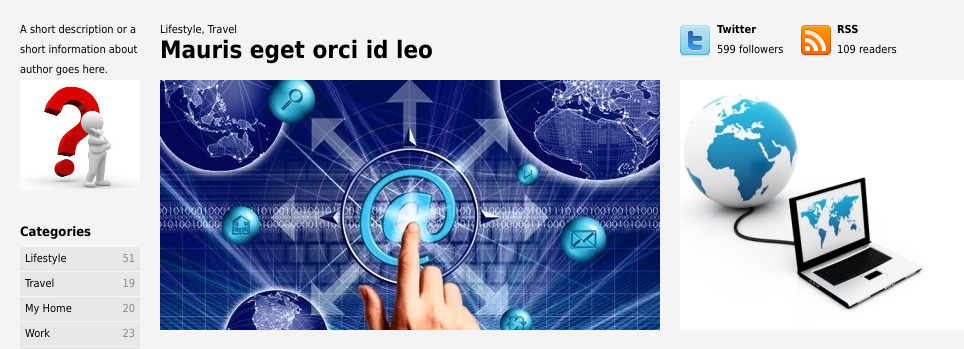
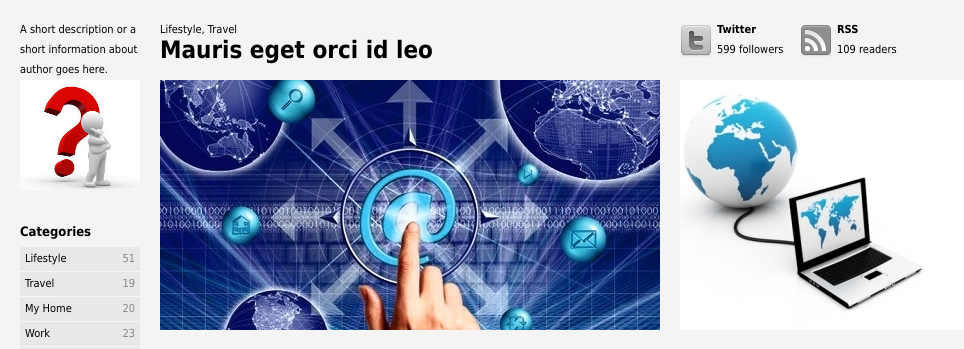
Before and after one commit to LydmilaS/geekhub_frontend, a PHP site: page /homework5/index.html in a window 1280 px wide. Shown: the part 55-404 px from the top of the page, without its empty margins (0-964 px from the left). Run offline with PHP 8.4, Linux system fonts and the light colour scheme.

Commit message:
Add grey icon

```diff
--- a/homework5/index.html
+++ b/homework5/index.html
@@ -95,12 +95,12 @@
 				</div>
 				<div class="right-sidebar">
 					<div class="social_net">
-						<a href="#"><img src="images/tw.png" alt="icon_twitter"></a>
+						<a href="#"><img src="images/icon-tw-grey.png" alt="icon_twitter"></a>
 						<p>Twitter</p>
 						<span>599 followers</span>
 					</div>
 					<div class="social_net">
-						<a href="#"><img src="images/rss.png" alt="icon_rss"></a>
+						<a href="#"><img src="images/icon-rss-grey.png" alt="icon_rss"></a>
 						<p>RSS</p>
 						<span>109 readers</span>
 					</div>
```
Also changed, not shown: homework5/css/style.css (line endings or trailing spaces), homework5/images/icon-rss-grey.png (added), homework5/images/icon-tw-grey.png (added).
